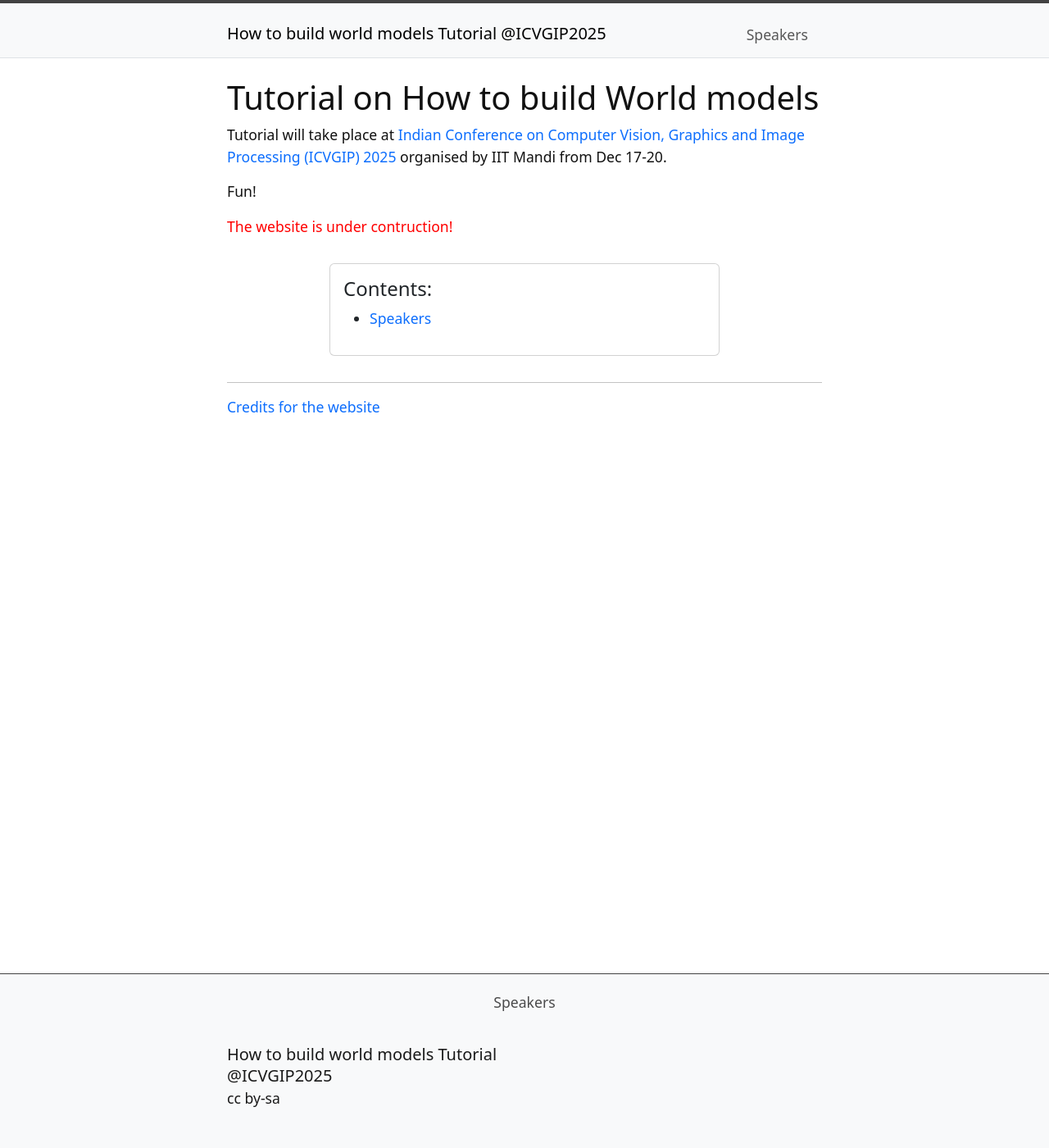
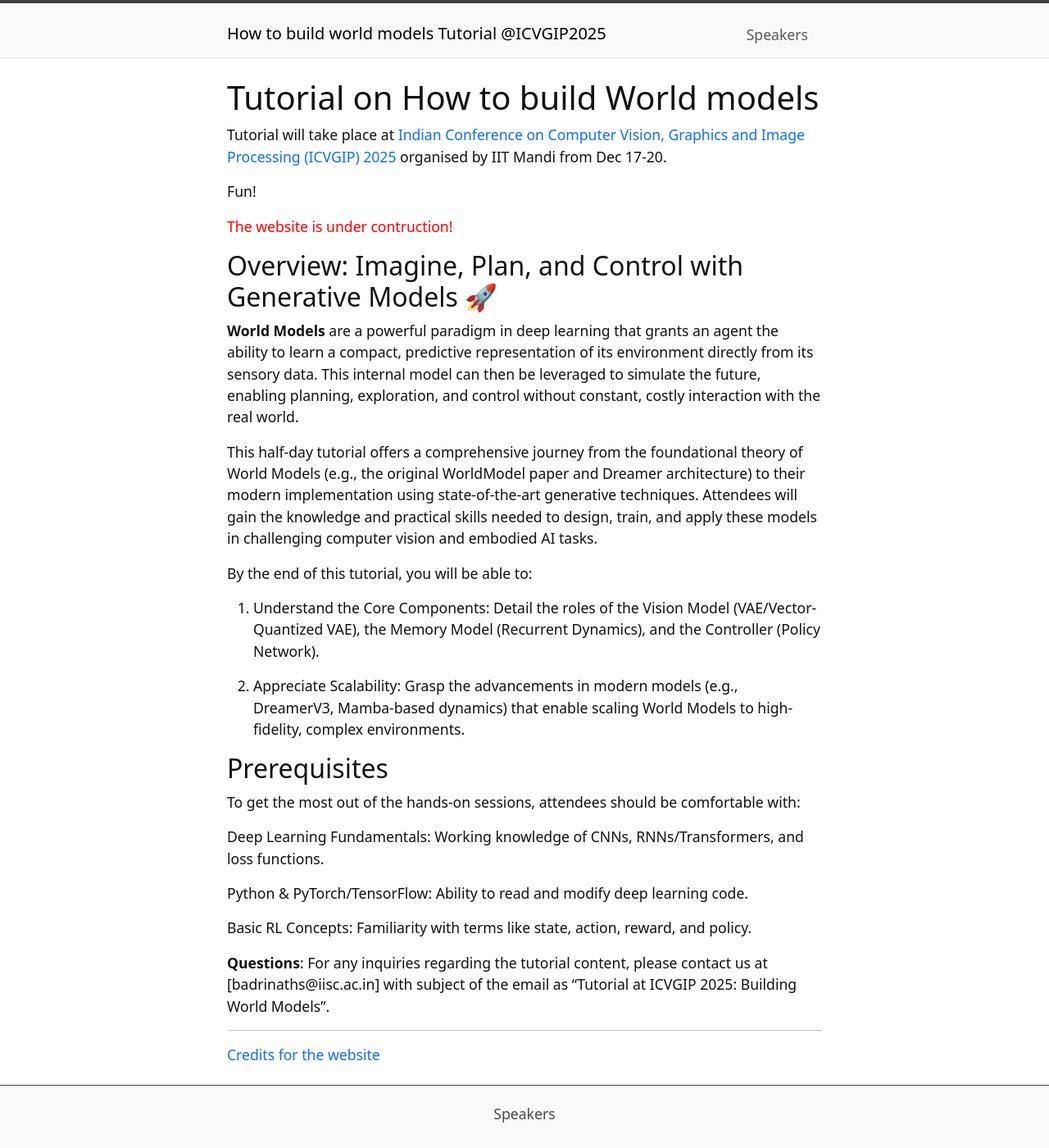
Before and after one commit to howtobuildworldmodels/howtobuildworldmodels.github.io, a Jekyll site: the page built from index.md, in a window 1280 px wide and 1400 px high. Shown: the whole window at 82% size. Built offline with Jekyll 4.4.1, drawn with Linux system fonts in a browser that asks for light colours.

Commit message:
Update index.md

```diff
--- a/index.md
+++ b/index.md
@@ -12,8 +12,31 @@ Fun!
 
 <span style="color: red;">The website is under contruction!</span>
 
+## Overview: Imagine, Plan, and Control with Generative Models 🚀
 
-{% include toc.html %}
+**World Models** are a powerful paradigm in deep learning that grants an agent the ability to learn a compact, predictive representation of its environment directly from its sensory data. This internal model can then be leveraged to simulate the future, enabling planning, exploration, and control without constant, costly interaction with the real world.
+
+This half-day tutorial offers a comprehensive journey from the foundational theory of World Models (e.g., the original WorldModel paper and Dreamer architecture) to their modern implementation using state-of-the-art generative techniques. Attendees will gain the knowledge and practical skills needed to design, train, and apply these models in challenging computer vision and embodied AI tasks.
+
+
+By the end of this tutorial, you will be able to:
+
+1. Understand the Core Components: Detail the roles of the Vision Model (VAE/Vector-Quantized VAE), the Memory Model (Recurrent Dynamics), and the Controller (Policy Network).
+
+2. Appreciate Scalability: Grasp the advancements in modern models (e.g., DreamerV3, Mamba-based dynamics) that enable scaling World Models to high-fidelity, complex environments.
+
+
+
+## Prerequisites
+To get the most out of the hands-on sessions, attendees should be comfortable with:
+
+Deep Learning Fundamentals: Working knowledge of CNNs, RNNs/Transformers, and loss functions.
+
+Python & PyTorch/TensorFlow: Ability to read and modify deep learning code.
+
+Basic RL Concepts: Familiarity with terms like state, action, reward, and policy.
+
+**Questions**: For any inquiries regarding the tutorial content, please contact us at [badrinaths@iisc.ac.in] with subject of the email as "Tutorial at ICVGIP 2025: Building World Models".
 
 ------
 
```
